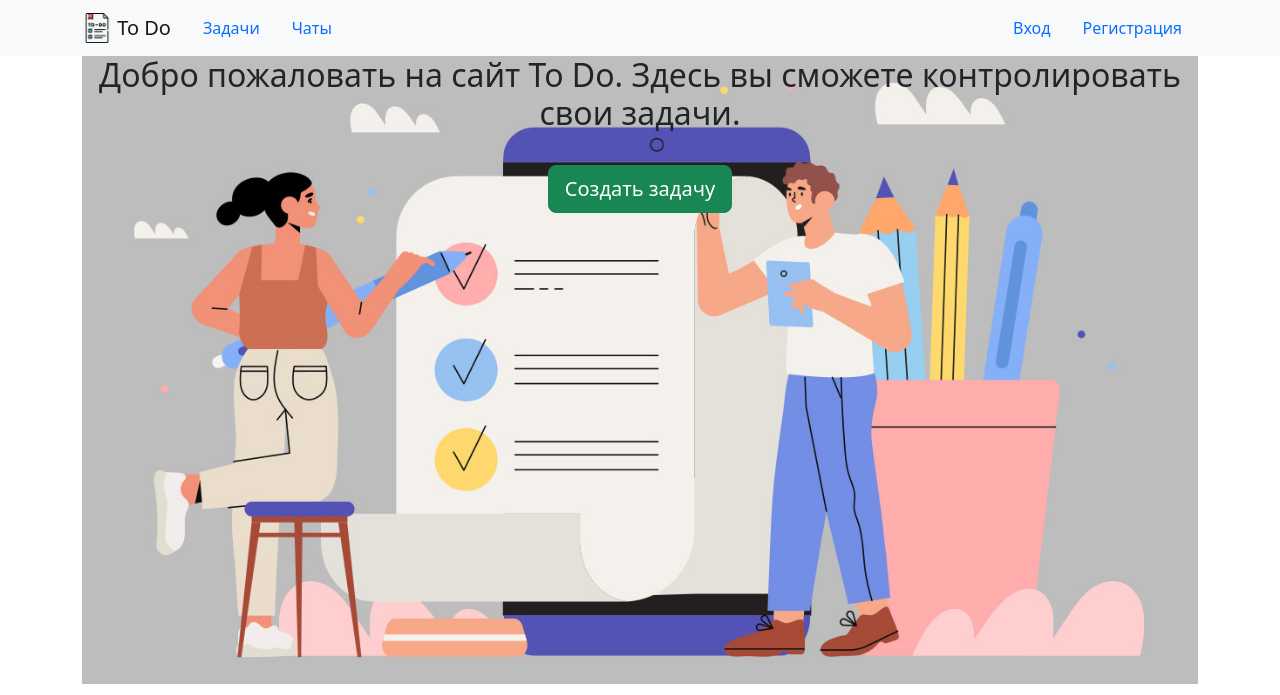
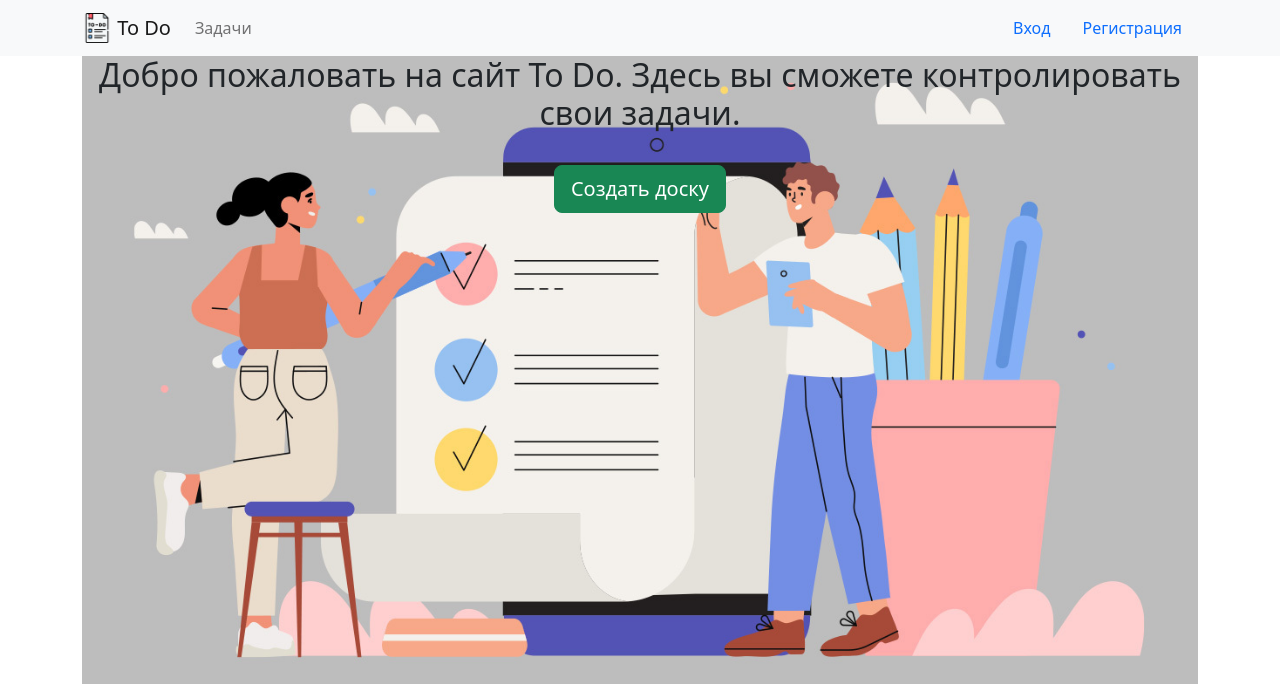
Before and after one commit to ewe08/Django-project, a Django app: page / in a window 1280 px wide. Shown: the top 695 px of the page. Run offline with Django 3.2, Linux system fonts and the light colour scheme; some libraries are stand-ins or nearby versions.

Commit message:
from create task

```diff
--- a/scrum_board/board/models.py
+++ b/scrum_board/board/models.py
@@ -41,11 +41,15 @@ class Task(models.Model):
     )
 
     start_date = models.DateTimeField(
+        null=True,
+        blank=True,
         verbose_name='начало',
         help_text='Дата начала выполнения задачи.',
     )
 
     end_date = models.DateTimeField(
+        null=True,
+        blank=True,
         verbose_name='конец',
         help_text='Дата дедлайна.',
     )
--- a/scrum_board/board/urls.py
+++ b/scrum_board/board/urls.py
@@ -11,13 +11,13 @@ urlpatterns = [
         name='boards',
     ),
     path(
-        '<int:pk>',
+        '<int:pk>/',
         views.BoardDetailView.as_view(),
         name='tasks',
     ),
 
     path(
-        'create_task/',
+        '<int:pk>/create_task/',
         views.TaskCreateView.as_view(),
         name='create_task',
     ),
--- a/scrum_board/templates/board/board.html
+++ b/scrum_board/templates/board/board.html
@@ -3,6 +3,8 @@
 {% load static %}
 
 {% block content %}
+
+<a type="button" class="btn btn-success btn-lg" href="{% url 'board:create_task' board%}">Создать задачу</a>
 
 <div class='row'>
 
@@ -55,5 +57,4 @@
 
 </div>
 
-
 {% endblock %}
--- a/scrum_board/templates/homepage/index.html
+++ b/scrum_board/templates/homepage/index.html
@@ -6,6 +6,6 @@
     <div class="text-center" style="background-image: url({% static 'img/todo.png' %}); background-size: contain; height: 80vh; background-repeat: no-repeat">
         <h2>Добро пожаловать на сайт To Do. Здесь вы сможете контролировать свои задачи.</h2>
         <br>
-        <a type="button" class="btn btn-success btn-lg" href="{% url 'board:create_task' %}">Создать задачу</a>
+        <a type="button" class="btn btn-success btn-lg" href="">Создать доску</a>
     </div>
 {% endblock %}
--- a/scrum_board/templates/includes/header.html
+++ b/scrum_board/templates/includes/header.html
@@ -9,8 +9,20 @@
                         <img src="{% static 'img/logo.png' %}" width="30" height="30" class="d-inline-block align-top" alt="">
                         To Do
                     </a>
-                    <a class="{% if view_name == 'catalog:item_list' %}nav-item nav-link active {% else %} nav-item nav-link {% endif %}" href="">Задачи</a>
-                    <a class="{% if view_name == 'about:description' %}nav-item nav-link active {% else %} nav-item nav-link {% endif %}" href="">Чаты</a>
+                    <ul class="navbar-nav">
+                        {% with request.resolver_match.view_name as view_name %}
+                            {% if view_name == 'board:boards' %}
+                                <li class="nav-item active">
+                                    <a class="nav-link" href="{% url 'board:boards' %}">Задачи</a>
+                                </li>
+                            {% else %}
+                                <li class="nav-item ">
+                                    <a class="nav-link" href="{% url 'board:boards' %}">Задачи</a>
+                                </li>
+                            {% endif %}
+                            {% endwith %}
+
+                    </ul>
                 </nav>
                 <nav class="nav nav-pills nav-justified">
                     {% if user and user.is_authenticated %}
```
Also changed, not shown: scrum_board/board/views.py (+9 -3 lines), scrum_board/board/migrations/0005_auto_20221222_2230.py (added).
